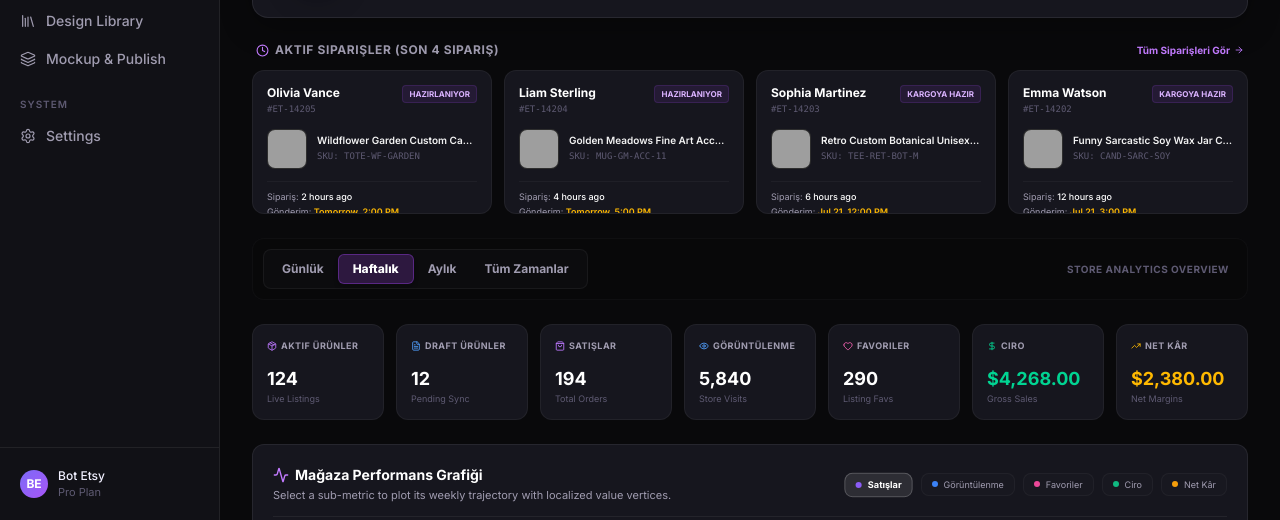
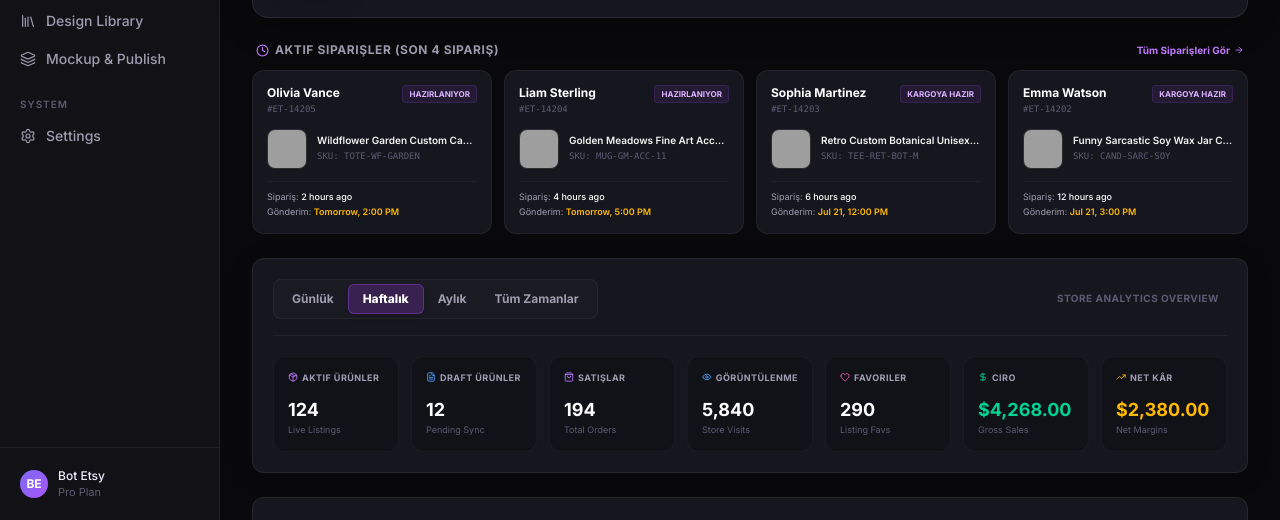
Before and after one commit to Oguzhan1511/etsy, a Next.js app: page / in a window 1280 px wide. Shown: the part 280-800 px from the top of the page. Built offline with nearby package versions, Linux system fonts and the light colour scheme; grey boxes are pictures that could not be loaded.

Commit message:
feat: resolve active orders height clipping and group timeframe control with metric cards into a Unified Analytics Panel card

```diff
--- a/src/app/page.tsx
+++ b/src/app/page.tsx
@@ -287,7 +287,7 @@ export default function SellerDashboard() {
         <div className="grid grid-cols-1 sm:grid-cols-2 lg:grid-cols-4 gap-3">
           {activeOrders.map((o) => (
             <Link href="/orders" key={o.id} className="group block">
-              <div className="bg-[#16161e] border border-white/[0.05] group-hover:border-purple-500/20 rounded-xl p-3.5 space-y-3 transition-all hover:-translate-y-0.5 relative overflow-hidden flex flex-col justify-between h-36">
+              <div className="bg-[#16161e] border border-white/[0.05] group-hover:border-purple-500/20 rounded-xl p-3.5 space-y-3 transition-all hover:-translate-y-0.5 relative overflow-hidden flex flex-col justify-between min-h-[155px] h-auto">
 
                 <div className="flex justify-between items-start gap-2">
                   <div className="min-w-0">
@@ -320,8 +320,11 @@ export default function SellerDashboard() {
         </div>
       </div>
 
+      {/* Unified Analytics Panel */}
+      <div className="bg-[#16161e] border border-white/[0.07] rounded-xl p-5 space-y-5 shadow-[0_4px_24px_rgba(0,0,0,0.15)]">
+
         {/* Timeframe Selector Navigation Tabs */}
-      <div className="flex flex-col sm:flex-row sm:items-center justify-between gap-4 bg-black/10 p-2.5 rounded-xl border border-white/[0.03]">
+        <div className="flex flex-col sm:flex-row sm:items-center justify-between gap-4 pb-4 border-b border-white/[0.05]">
           <div className="flex bg-white/[0.02] p-1 rounded-lg border border-white/[0.05] self-start">
             {[
               { id: "daily", label: "Günlük" },
@@ -349,7 +352,7 @@ export default function SellerDashboard() {
         <div className="grid grid-cols-2 md:grid-cols-4 lg:grid-cols-7 gap-3">
 
           {/* Metric 1: Aktif Ürünler */}
-        <div className="bg-[#16161e] border border-white/[0.05] rounded-xl p-3.5 flex flex-col justify-between h-24 hover:border-white/10 transition-colors">
+          <div className="bg-black/20 border border-white/[0.04] rounded-xl p-3.5 flex flex-col justify-between h-24 hover:border-white/10 transition-colors">
             <span className="text-[9px] font-bold text-[#a09cb0] uppercase tracking-wider flex items-center gap-1">
               <Package size={10} className="text-purple-400" />
               <span>Aktif Ürünler</span>
@@ -361,7 +364,7 @@ export default function SellerDashboard() {
           </div>
 
           {/* Metric 2: Draft Ürünler */}
-        <div className="bg-[#16161e] border border-white/[0.05] rounded-xl p-3.5 flex flex-col justify-between h-24 hover:border-white/10 transition-colors">
+          <div className="bg-black/20 border border-white/[0.04] rounded-xl p-3.5 flex flex-col justify-between h-24 hover:border-white/10 transition-colors">
             <span className="text-[9px] font-bold text-[#a09cb0] uppercase tracking-wider flex items-center gap-1">
               <FileText size={10} className="text-blue-400" />
               <span>Draft Ürünler</span>
@@ -373,7 +376,7 @@ export default function SellerDashboard() {
           </div>
 
           {/* Metric 3: Satışlar */}
-        <div className="bg-[#16161e] border border-white/[0.05] rounded-xl p-3.5 flex flex-col justify-between h-24 hover:border-white/10 transition-colors">
+          <div className="bg-black/20 border border-white/[0.04] rounded-xl p-3.5 flex flex-col justify-between h-24 hover:border-white/10 transition-colors">
             <span className="text-[9px] font-bold text-[#a09cb0] uppercase tracking-wider flex items-center gap-1">
               <ShoppingBag size={10} className="text-purple-400" />
               <span>Satışlar</span>
@@ -385,7 +388,7 @@ export default function SellerDashboard() {
           </div>
 
           {/* Metric 4: Görüntülenme */}
-        <div className="bg-[#16161e] border border-white/[0.05] rounded-xl p-3.5 flex flex-col justify-between h-24 hover:border-white/10 transition-colors">
+          <div className="bg-black/20 border border-white/[0.04] rounded-xl p-3.5 flex flex-col justify-between h-24 hover:border-white/10 transition-colors">
             <span className="text-[9px] font-bold text-[#a09cb0] uppercase tracking-wider flex items-center gap-1">
               <Eye size={10} className="text-blue-400" />
               <span>Görüntülenme</span>
@@ -397,7 +400,7 @@ export default function SellerDashboard() {
           </div>
 
           {/* Metric 5: Favoriler */}
-        <div className="bg-[#16161e] border border-white/[0.05] rounded-xl p-3.5 flex flex-col justify-between h-24 hover:border-white/10 transition-colors">
+          <div className="bg-black/20 border border-white/[0.04] rounded-xl p-3.5 flex flex-col justify-between h-24 hover:border-white/10 transition-colors">
             <span className="text-[9px] font-bold text-[#a09cb0] uppercase tracking-wider flex items-center gap-1">
               <Heart size={10} className="text-pink-400" />
               <span>Favoriler</span>
@@ -409,7 +412,7 @@ export default function SellerDashboard() {
           </div>
 
           {/* Metric 6: Ciro */}
-        <div className="bg-[#16161e] border border-white/[0.05] rounded-xl p-3.5 flex flex-col justify-between h-24 hover:border-white/10 transition-colors">
+          <div className="bg-black/20 border border-white/[0.04] rounded-xl p-3.5 flex flex-col justify-between h-24 hover:border-white/10 transition-colors">
             <span className="text-[9px] font-bold text-[#a09cb0] uppercase tracking-wider flex items-center gap-1">
               <DollarSign size={10} className="text-emerald-400" />
               <span>Ciro</span>
@@ -421,7 +424,7 @@ export default function SellerDashboard() {
           </div>
 
           {/* Metric 7: Net Kâr */}
-        <div className="bg-[#16161e] border border-white/[0.05] rounded-xl p-3.5 flex flex-col justify-between h-24 hover:border-white/10 transition-colors">
+          <div className="bg-black/20 border border-white/[0.04] rounded-xl p-3.5 flex flex-col justify-between h-24 hover:border-white/10 transition-colors">
             <span className="text-[9px] font-bold text-[#a09cb0] uppercase tracking-wider flex items-center gap-1">
               <TrendingUp size={10} className="text-amber-400" />
               <span>Net Kâr</span>
@@ -430,6 +433,8 @@ export default function SellerDashboard() {
               <div className="text-lg font-bold text-amber-400 leading-none">{activeData.profit}</div>
               <span className="text-[9px] text-[#5e5a72] block mt-1">Net Margins</span>
             </div>
+          </div>
+
         </div>
 
       </div>
```
Lines whose indentation alone changed are shown as unchanged.
